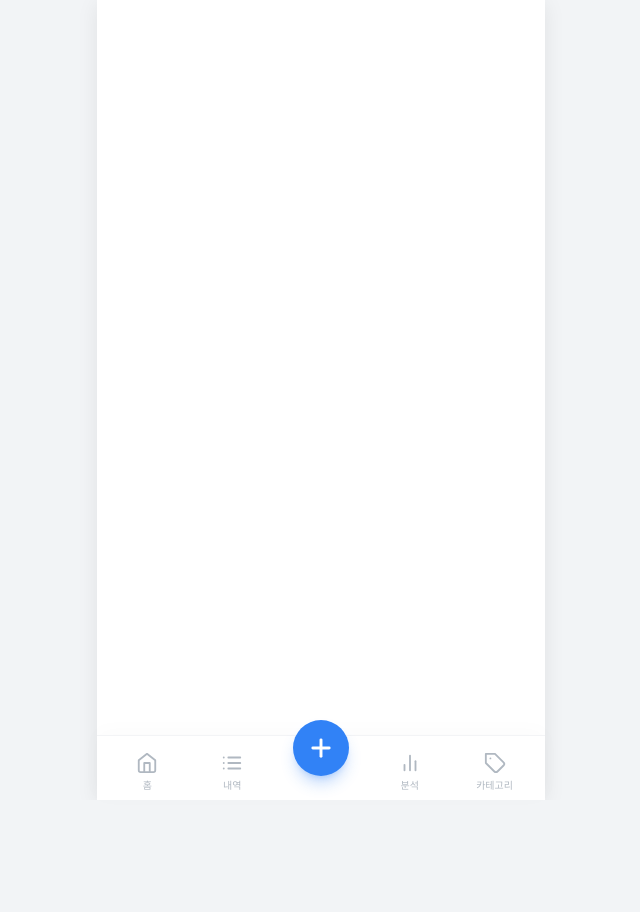
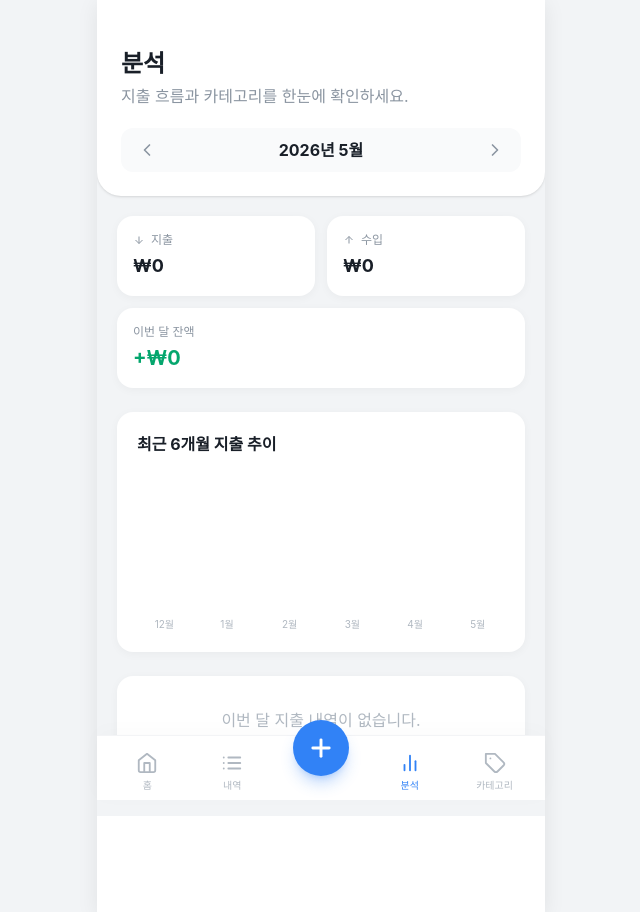
Before and after one commit to SJY08/budget_book, an Angular app: page /analytics in a window 1280 px wide. Before the commit this address led to /. Shown: the whole page, without its empty margins (319-959 px from the left). Before the commit the page ends 800 px from the top, so only its background shows below. Built offline with nearby package versions, Linux system fonts and the light colour scheme; a web font is replaced by a local one.

Commit message:
feat :: analytics page

```diff
--- a/src/app/app.routes.ts
+++ b/src/app/app.routes.ts
@@ -2,7 +2,7 @@ import { Routes } from '@angular/router';
 import { DashboardComponent } from './pages/dashboard/dashboard';
 import { AddTransactionComponent } from './pages/add-transaction/add-transaction';
 import { TransactionsComponent } from './pages/transactions/transactions';
-// import { AnalyticsComponent } from './pages/analytics/analytics';
+import { AnalyticsComponent } from './pages/analytics/analytics';
 // import { CategoriesComponent } from './pages/categories/categories';
 // import { CategoryDetailComponent } from './pages/category-detail/category-detail';
 
@@ -11,7 +11,7 @@ export const routes: Routes = [
   { path: 'home', component: DashboardComponent },
   { path: 'add', component: AddTransactionComponent },
   { path: 'transactions', component: TransactionsComponent },
-  //   { path: 'analytics', component: AnalyticsComponent },
+  { path: 'analytics', component: AnalyticsComponent },
   //   { path: 'categories', component: CategoriesComponent },
   //   { path: 'category/:id', component: CategoryDetailComponent },
   //   { path: '**', redirectTo: 'home' },
--- a/src/app/pages/analytics/analytics.html
+++ b/src/app/pages/analytics/analytics.html
@@ -1 +1,154 @@
-<p>analytics works!</p>
+<div class="flex flex-col min-h-full bg-background pb-8">
+  <div class="bg-surface px-6 pt-12 pb-6 rounded-b-3xl shadow-sm sticky top-0 z-10">
+    <h1 class="text-2xl font-bold text-text-primary mb-1">분석</h1>
+    <p class="text-text-secondary mb-5">지출 흐름과 카테고리를 한눈에 확인하세요.</p>
+
+    <div class="flex items-center justify-between bg-gray-50 rounded-xl px-2 py-1">
+      <button (click)="prevMonth()" class="p-2 rounded-full text-text-secondary hover:bg-gray-100">
+        <svg
+          width="20"
+          height="20"
+          viewBox="0 0 24 24"
+          fill="none"
+          stroke="currentColor"
+          stroke-width="2"
+          stroke-linecap="round"
+          stroke-linejoin="round"
+        >
+          <path d="m15 18-6-6 6-6" />
+        </svg>
+      </button>
+      <span class="font-bold text-text-primary">{{ monthLabel() }}</span>
+      <button (click)="nextMonth()" class="p-2 rounded-full text-text-secondary hover:bg-gray-100">
+        <svg
+          width="20"
+          height="20"
+          viewBox="0 0 24 24"
+          fill="none"
+          stroke="currentColor"
+          stroke-width="2"
+          stroke-linecap="round"
+          stroke-linejoin="round"
+        >
+          <path d="m9 18 6-6-6-6" />
+        </svg>
+      </button>
+    </div>
+  </div>
+
+  <div class="p-5 space-y-6">
+    <div class="grid grid-cols-2 gap-3">
+      <div class="bg-surface rounded-2xl p-4 shadow-soft">
+        <div class="flex items-center gap-1.5 text-text-secondary text-xs font-medium mb-1">
+          <svg
+            width="12"
+            height="12"
+            viewBox="0 0 24 24"
+            fill="none"
+            stroke="currentColor"
+            stroke-width="2"
+          >
+            <path d="M12 5v14M5 12l7 7 7-7" />
+          </svg>
+          지출
+        </div>
+        <p class="text-lg font-bold text-text-primary">{{ totalExpense() | krw }}</p>
+      </div>
+      <div class="bg-surface rounded-2xl p-4 shadow-soft">
+        <div class="flex items-center gap-1.5 text-text-secondary text-xs font-medium mb-1">
+          <svg
+            width="12"
+            height="12"
+            viewBox="0 0 24 24"
+            fill="none"
+            stroke="currentColor"
+            stroke-width="2"
+          >
+            <path d="M12 19V5M5 12l7-7 7 7" />
+          </svg>
+          수입
+        </div>
+        <p class="text-lg font-bold text-text-primary">{{ totalIncome() | krw }}</p>
+      </div>
+      <div class="bg-surface rounded-2xl p-4 shadow-soft col-span-2">
+        <p class="text-text-secondary text-xs font-medium mb-1">이번 달 잔액</p>
+        <p
+          class="text-xl font-bold"
+          [class.text-success]="net() >= 0"
+          [class.text-danger]="net() < 0"
+        >
+          {{ net() >= 0 ? '+' : '' }}{{ net() | krw }}
+        </p>
+      </div>
+    </div>
+
+    <div class="bg-surface rounded-2xl p-5 shadow-soft">
+      <h3 class="font-bold text-text-primary mb-1">최근 6개월 지출 추이</h3>
+      @if (comparisonText()) {
+        <p
+          class="text-sm font-medium mb-5"
+          [class.text-success]="comparisonPositive()"
+          [class.text-danger]="!comparisonPositive()"
+        >
+          {{ comparisonText() }}
+        </p>
+      }
+
+      <div class="flex items-end gap-2 h-40 mt-4">
+        @for (d of trendData(); track d.label) {
+          <div class="flex-1 flex flex-col items-center gap-1">
+            <div class="w-full flex items-end justify-center" style="height: 120px">
+              <div
+                class="w-full rounded-t-lg transition-all duration-500"
+                [style.height.%]="maxExpense() > 0 ? (d.expense / maxExpense()) * 100 : 0"
+                [style.background-color]="d.isCurrent ? '#3182f6' : '#cdd5df'"
+              ></div>
+            </div>
+            <span class="text-[10px] text-text-tertiary">{{ d.label }}</span>
+          </div>
+        }
+      </div>
+    </div>
+
+    @if (expenseByCategory().length > 0) {
+      <div class="bg-surface rounded-2xl p-5 shadow-soft">
+        <h3 class="font-bold text-text-primary mb-4">카테고리별 지출</h3>
+
+        <div class="space-y-4">
+          @for (item of expenseByCategory(); track item.category!.id; let i = $index) {
+            <a
+              [routerLink]="['/category', item.category!.id]"
+              class="flex items-center gap-3 py-1 group"
+            >
+              <span class="text-text-tertiary font-bold text-sm w-4">{{ i + 1 }}</span>
+              <app-category-icon
+                [iconName]="item.category!.iconName"
+                [color]="item.category!.color"
+                [size]="16"
+              />
+              <span class="flex-1 font-medium text-text-primary group-hover:text-primary truncate">
+                {{ item.category!.name }}
+              </span>
+              <div class="text-right shrink-0">
+                <p class="font-semibold text-text-primary text-sm">{{ item.amount | krw }}</p>
+                <p class="text-xs text-text-tertiary">{{ item.percentage.toFixed(0) }}%</p>
+              </div>
+            </a>
+
+            <div class="w-full bg-gray-100 rounded-full h-1.5 overflow-hidden -mt-2">
+              <div
+                class="h-full rounded-full"
+                [style.width.%]="item.percentage"
+                [style.background-color]="item.category!.color"
+              ></div>
+            </div>
+          }
+        </div>
+      </div>
+    } @else {
+      <div class="bg-surface rounded-2xl p-8 shadow-soft text-center text-text-tertiary">
+        이번 달 지출 내역이 없습니다.
+      </div>
+    }
+  </div>
+</div>
--- a/src/app/pages/analytics/analytics.ts
+++ b/src/app/pages/analytics/analytics.ts
@@ -1,8 +1,104 @@
-import { Component } from '@angular/core';
+import { Component, computed, inject, signal } from '@angular/core';
+import { RouterLink } from '@angular/router';
+import { KrwPipe } from '../../shared/pipes/krw-pipe';
+import { CategoryIconComponent } from '../../shared/category-icon/category-icon';
+import { StoreService } from '../../core/store';
+import { getMonthStartEnd, getNextMonth, getPreviousMonth } from '../../core/utils';
 
 @Component({
   selector: 'app-analytics',
-  imports: [],
+  standalone: true,
+  imports: [RouterLink, KrwPipe, CategoryIconComponent],
   templateUrl: './analytics.html',
 })
-export class Analytics {}
+export class AnalyticsComponent {
+  store = inject(StoreService);
+
+  today = new Date();
+  currentYear = signal(this.today.getFullYear());
+  currentMonth = signal(this.today.getMonth() + 1);
+
+  monthLabel = computed(() => `${this.currentYear()}년 ${this.currentMonth()}월`);
+
+  monthTransactions = computed(() => {
+    const { start, end } = getMonthStartEnd(this.currentYear(), this.currentMonth());
+    return this.store.allTransactions().filter((t) => t.date >= start && t.date <= end);
+  });
+
+  totalExpense = computed(() =>
+    this.monthTransactions()
+      .filter((t) => t.type === 'expense')
+      .reduce((s, t) => s + t.amount, 0),
+  );
+
+  totalIncome = computed(() =>
+    this.monthTransactions()
+      .filter((t) => t.type === 'income')
+      .reduce((s, t) => s + t.amount, 0),
+  );
+
+  net = computed(() => this.totalIncome() - this.totalExpense());
+
+  expenseByCategory = computed(() => {
+    const totals: Record<string, number> = {};
+    this.monthTransactions()
+      .filter((t) => t.type === 'expense')
+      .forEach((t) => {
+        totals[t.categoryId] = (totals[t.categoryId] || 0) + t.amount;
+      });
+
+    return Object.entries(totals)
+      .map(([id, amount]) => ({
+        category: this.store.getCategoryById(id),
+        amount,
+        percentage: this.totalExpense() > 0 ? (amount / this.totalExpense()) * 100 : 0,
+      }))
+      .filter((item) => item.category)
+      .sort((a, b) => b.amount - a.amount);
+  });
+
+  trendData = computed(() => {
+    const data = [];
+    for (let i = 5; i >= 0; i--) {
+      const d = new Date(this.currentYear(), this.currentMonth() - 1 - i, 1);
+      const monthStr = `${d.getFullYear()}-${String(d.getMonth() + 1).padStart(2, '0')}`;
+      const expense = this.store
+        .allTransactions()
+        .filter((t) => t.date.startsWith(monthStr) && t.type === 'expense')
+        .reduce((s, t) => s + t.amount, 0);
+      data.push({ label: `${d.getMonth() + 1}월`, expense, isCurrent: i === 0 });
+    }
+    return data;
+  });
+
+  maxExpense = computed(() => Math.max(...this.trendData().map((d) => d.expense), 1));
+
+  comparisonText = computed(() => {
+    const { year, month } = getPreviousMonth(this.currentYear(), this.currentMonth());
+    const { start, end } = getMonthStartEnd(year, month);
+    const prevExpense = this.store
+      .allTransactions()
+      .filter((t) => t.date >= start && t.date <= end && t.type === 'expense')
+      .reduce((s, t) => s + t.amount, 0);
+
+    if (prevExpense === 0) return this.totalExpense() > 0 ? '지난달엔 지출이 없었어요' : '';
+    const pct = Math.round(((this.totalExpense() - prevExpense) / prevExpense) * 100);
+    if (pct > 0) return `지난달보다 ${pct}% 더 썼어요`;
+    if (pct < 0) return `지난달보다 ${Math.abs(pct)}% 덜 썼어요`;
+    return '지난달과 똑같이 썼어요';
+  });
+
+  comparisonPositive = computed(() => this.comparisonText().includes('덜'));
+
+  prevMonth() {
+    const { year, month } = getPreviousMonth(this.currentYear(), this.currentMonth());
+    this.currentYear.set(year);
+    this.currentMonth.set(month);
+  }
+
+  nextMonth() {
+    const { year, month } = getNextMonth(this.currentYear(), this.currentMonth());
+    this.currentYear.set(year);
+    this.currentMonth.set(month);
+  }
+}
```
